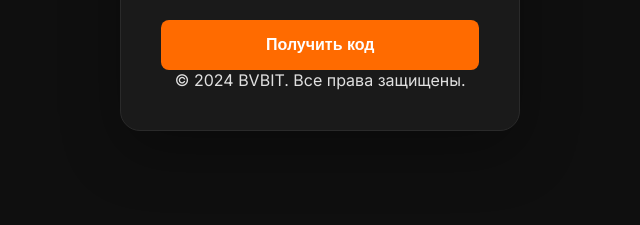
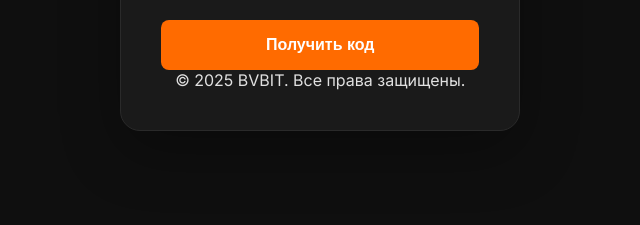
Before and after one commit to gazmannn0890-cyber/BYBIT, a plain HTML site: page index.html in a window 1280 px wide. Shown: the part 485-710 px from the top of the page, 635-1275 px from the left. Drawn offline with Linux system fonts and the light colour scheme.

Commit message:
Update index.html

```diff
--- a/index.html
+++ b/index.html
@@ -370,7 +370,7 @@
                     <div class="success-message" id="success-message"></div>
 
                     <div class="login-footer">
-                        © 2024 BVBIT. Все права защищены.
+                        © 2025 BVBIT. Все права защищены.
                     </div>
                 </div>
             </div>
```
